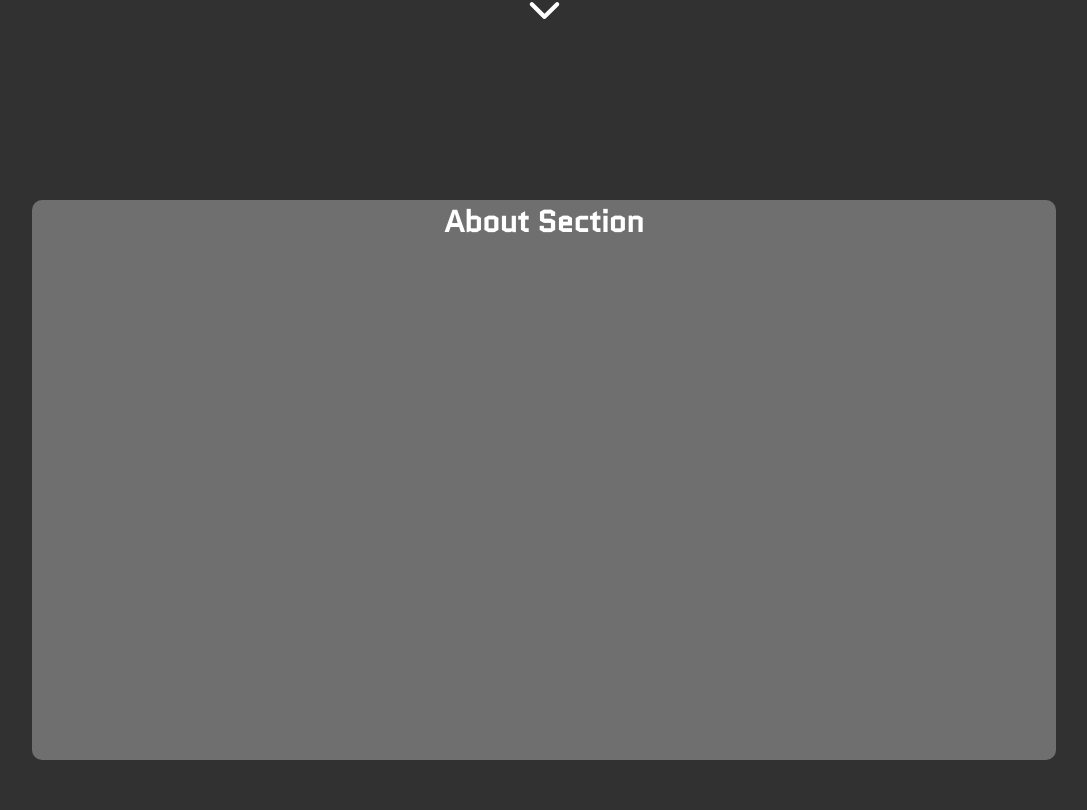
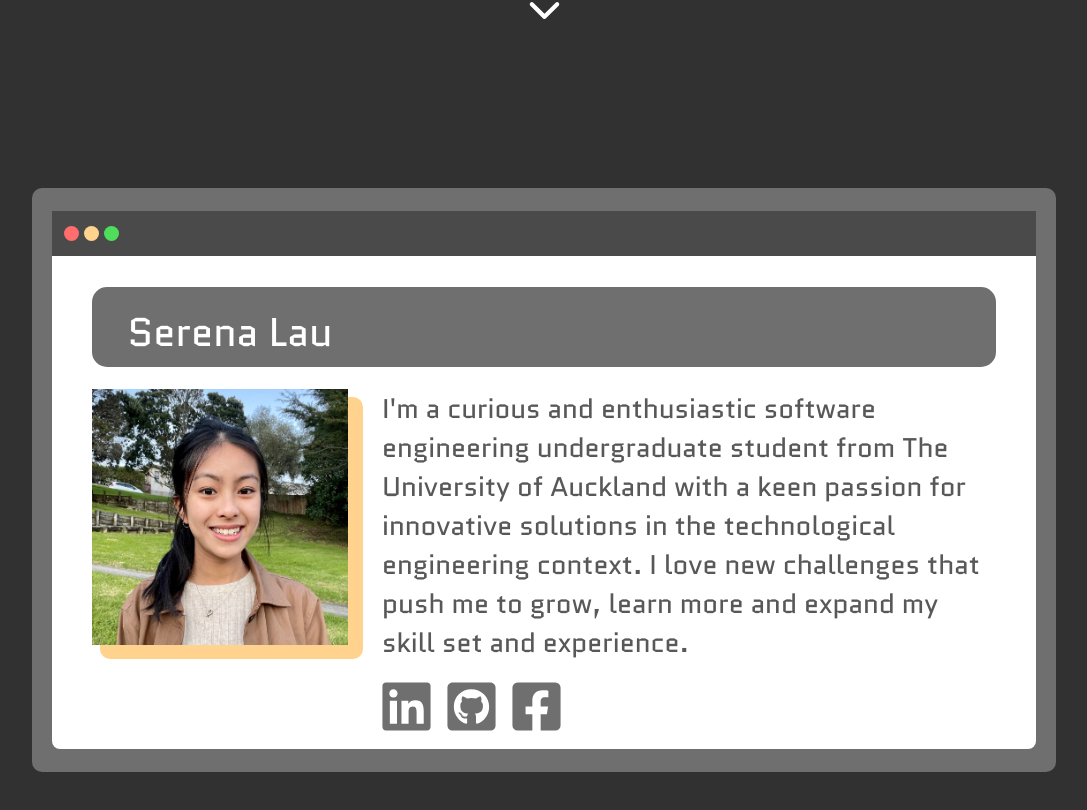
Before and after one commit to serenalau272/profile-web, a React (Create React App) app: page / in a window 1280 px wide. Shown: the part 715-1525 px from the top of the page, without its empty margins (96-1183 px from the left). Built offline with nearby package versions, Linux system fonts and the light colour scheme.

Commit message:
feat: Create main structure and layout of about section

```diff
--- a/src/components/aboutSection/aboutSection.tsx
+++ b/src/components/aboutSection/aboutSection.tsx
@@ -1,4 +1,4 @@
-import styled from 'styled-components'
+import styled from "styled-components";
 
 export const AboutContainer = styled.div`
   background: #313131;
@@ -12,23 +12,109 @@ export const AboutContainer = styled.div`
   @media screen and (max-width: 768px) {
     padding: 100px 0;
   }
-`
+`;
 
 export const WindowContainer = styled.div`
-    color: #FFFFFF;
-    background: #6F6F6F;
-    height: 70vh;
+  color: #ffffff;
+  background: #6f6f6f;
+  height: 73vh;
   width: 80vw;
   border-radius: 10px;
   margin-bottom: 10px;
-`
+  display: flex;
+  align-items: center;
+  justify-content: center;
+`;
 
 export const WindowScreen = styled.div`
-    background: #FFFFFF;
-`
+  background: #ffffff;
+  height: 92%;
+  width: 96%;
+  border-radius: 8px;
+  display: grid;
+  grid-template-columns: 32% 68%;
+  grid-template-rows: 10% 23% 65%;
+  grid-template-areas:
+    "bar bar"
+    "search search"
+    "col1 col2";
+`;
+
+export const WindowBar = styled.div`
+  background: #4a4a4a;
+  height: 45px;
+  grid-area: bar;
+  display: flex;
+  flex-direction: row;
+  justify-content: stretch;
+  align-items: center;
+  padding-left: 12px;
+`;
+
+interface WindowBarCircleProps {
+  colour: string;
+}
+
+export const WindowBarCircle = styled.div<WindowBarCircleProps>`
+  background: ${(props) => props.colour};
+  width: 15px;
+  height: 15px;
+  border-radius: 50%;
+  margin-right: 5px;
+`;
+
+export const SearchBar = styled.div`
+  background: #6f6f6f;
+  width: auto;
+  height: 10vh;
+  border-radius: 15px;
+  font-size: 40px;
+  padding: 2vh 35px;
+  grid-area: search;
+  justify-self: stretch;
+  align-self: center;
+  margin: 0px 40px;
+`;
+
+export const Column1 = styled.div`
+  grid-area: col1;
+  width: 22vw;
+  height: 100%;
+  justify-self: start;
+  align-self: center;
+  margin: 0px 40px;
+
+`;
+
+export const Column2 = styled.div`
+  grid-area: col2;
+  justify-self: stretch;
+  align-self: stretch;
+  display: flex;
+  flex-direction: column;
+  padding-right: 40px;
+`;
+
+export const ProfileImg = styled.img`
+  width: 20vw;
+  z-index: 1;
+  position: absolute;
+`;
+
+export const ProfileBg = styled.div`
+  background: #ffd28e;
+  width: 20.5vw;
+  height: 20.5vw;
+  margin-top: 1vh;
+  margin-left: 1vh;
+  z-index: 0;
+  border-radius: 10px;
+  align-self: center;
+  position: absolute;
+`;
 
 export const AboutH1 = styled.h1`
-    color: #FFFFFF;
+  color: #ffffff;
   font-size: 30px;
   text-align: center;
 
@@ -39,14 +125,15 @@ export const AboutH1 = styled.h1`
   @media screen and (max-width: 480px) {
     font-size: 15px;
   }
-`
+`;
 
 export const AboutP = styled.p`
-    margin-top: 24px;
   color: #585858;
-    font-size: 20px;
+  font-size: 27px;
   text-align: left;
-    max-width: 400px;
+  justify-self: stretch;
+  align-self: start;
+  margin-left: 15px;
 
   @media screen and (max-width: 768px) {
     font-size: 18px;
@@ -55,4 +142,20 @@ export const AboutP = styled.p`
   @media screen and (max-width: 480px) {
     font-size: 10px;
   }
-`
+`;
+
+export const IconsWrapper = styled.div`
+  height: 50px;
+  justify-self: stretch;
+  align-self: start;
+  margin-top: 1.8vh;
+  margin-left: 12px;
+  display: flex;
+  flex-direction: row;
+  gap: 10px;
+`;
+
+export const LinkIcon = styled.div`
+  font-size: 55px;
+  cursor: pointer;
+`;
--- a/src/components/aboutSection/index.tsx
+++ b/src/components/aboutSection/index.tsx
@@ -1,15 +1,61 @@
 import React from "react";
-import { AboutContainer, WindowContainer, AboutH1, AboutP } from "./aboutSection";
+import { FaLinkedin, FaGithubSquare, FaFacebookSquare } from "react-icons/fa";
+import {
+  AboutContainer,
+  WindowContainer,
+  WindowScreen,
+  WindowBar,
+  Column1,
+  Column2,
+  AboutH1,
+  AboutP,
+  WindowBarCircle,
+  SearchBar,
+  ProfileImg,
+  ProfileBg,
+  IconsWrapper,
+  LinkIcon,
+} from "./aboutSection";
 
+import profile from "../../resources/profile.jpg";
+const iconStyle = { color: "#6F6F6F" };
 const AboutSection = () => {
   return (
     <>
-      <AboutContainer id='about'>
+      <AboutContainer id="about">
         <WindowContainer>
-          <AboutH1>About Section</AboutH1>
-          <AboutP>
-
-          </AboutP>
+          <WindowScreen>
+            <WindowBar>
+              <WindowBarCircle colour="#FF6D6D" />
+              <WindowBarCircle colour="#FFD28E" />
+              <WindowBarCircle colour="#4EDE5C" />
+            </WindowBar>
+            <SearchBar>Serena Lau</SearchBar>
+            <Column1>
+              <ProfileImg src={profile} />
+              <ProfileBg />
+            </Column1>
+            <Column2>
+              <AboutP>
+                I'm a curious and enthusiastic software engineering
+                undergraduate student from The University of Auckland with a
+                keen passion for innovative solutions in the technological
+                engineering context. I love new challenges that push me to grow,
+                learn more and expand my skill set and experience.
+              </AboutP>
+              <IconsWrapper>
+                <LinkIcon>
+                  <FaLinkedin onClick ={() => window.open('https://www.linkedin.com/in/serena-lau-2166111a0/', '_blank')} style={iconStyle} />
+                </LinkIcon>
+                <LinkIcon>
+                  <FaGithubSquare onClick ={() => window.open('https://github.com/serenalau272', '_blank')} style={iconStyle} />
+                </LinkIcon>
+                <LinkIcon>
+                  <FaFacebookSquare onClick ={() => window.open('https://www.facebook.com/serena.lau.351/', '_blank')} style={iconStyle} />
+                </LinkIcon>
+              </IconsWrapper>
+            </Column2>
+          </WindowScreen>
         </WindowContainer>
       </AboutContainer>
     </>
--- a/src/components/navbar/navbar.tsx
+++ b/src/components/navbar/navbar.tsx
@@ -160,7 +160,7 @@ export const NavBorder = styled.div<NavBorderProps>`
     width: ${props => handleSectionType(props.section)};
     cursor: pointer;
     margin-left: 6px;
-    margin-bottom: -35px;
+    margin-bottom: -37px;
     position: absolute;
     z-index: 0;
 
```
Also changed, not shown: src/resources/pageWave2.png (deleted), src/resources/profile.jpg (added). Lines whose indentation alone changed are shown as unchanged.
